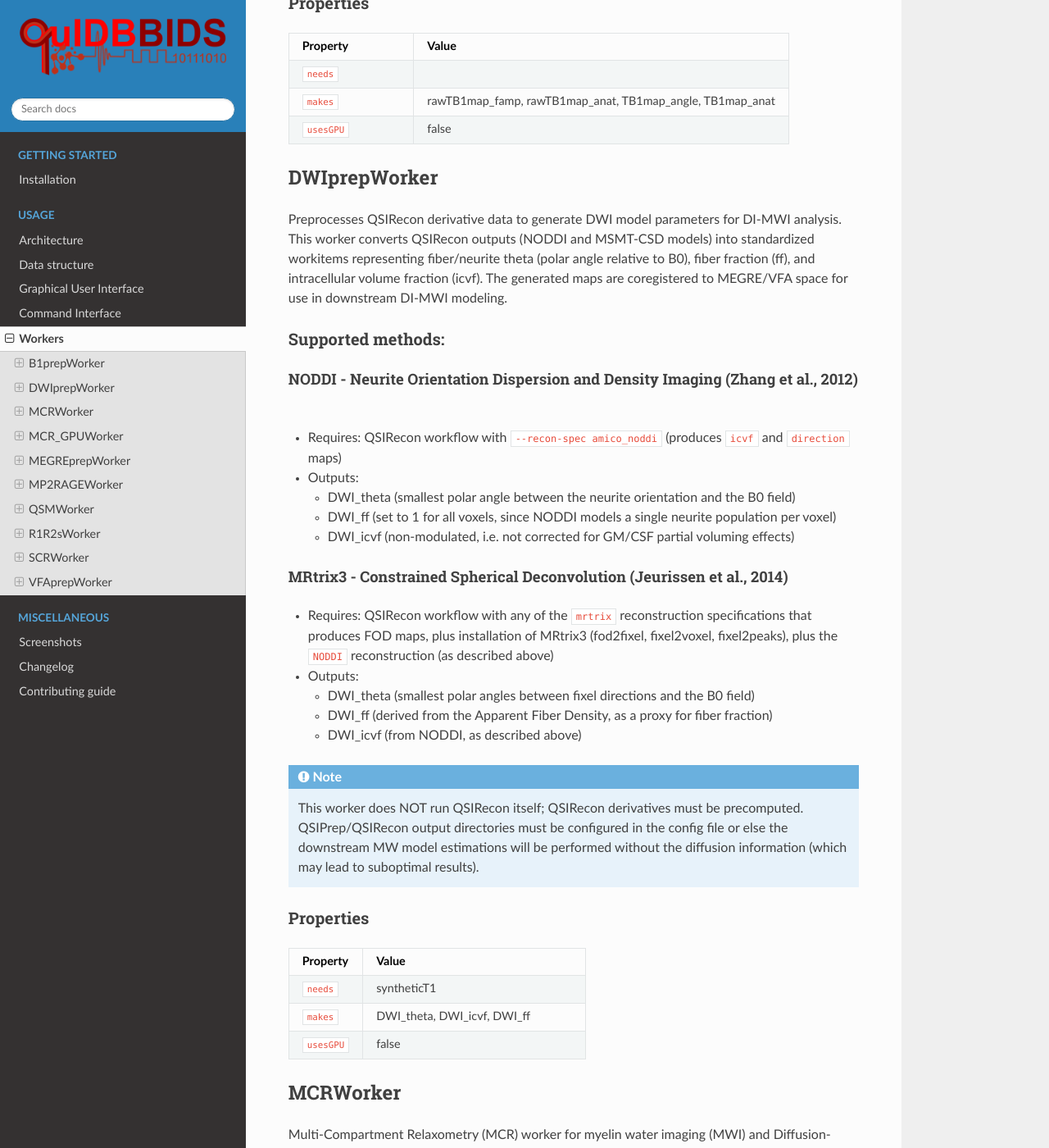
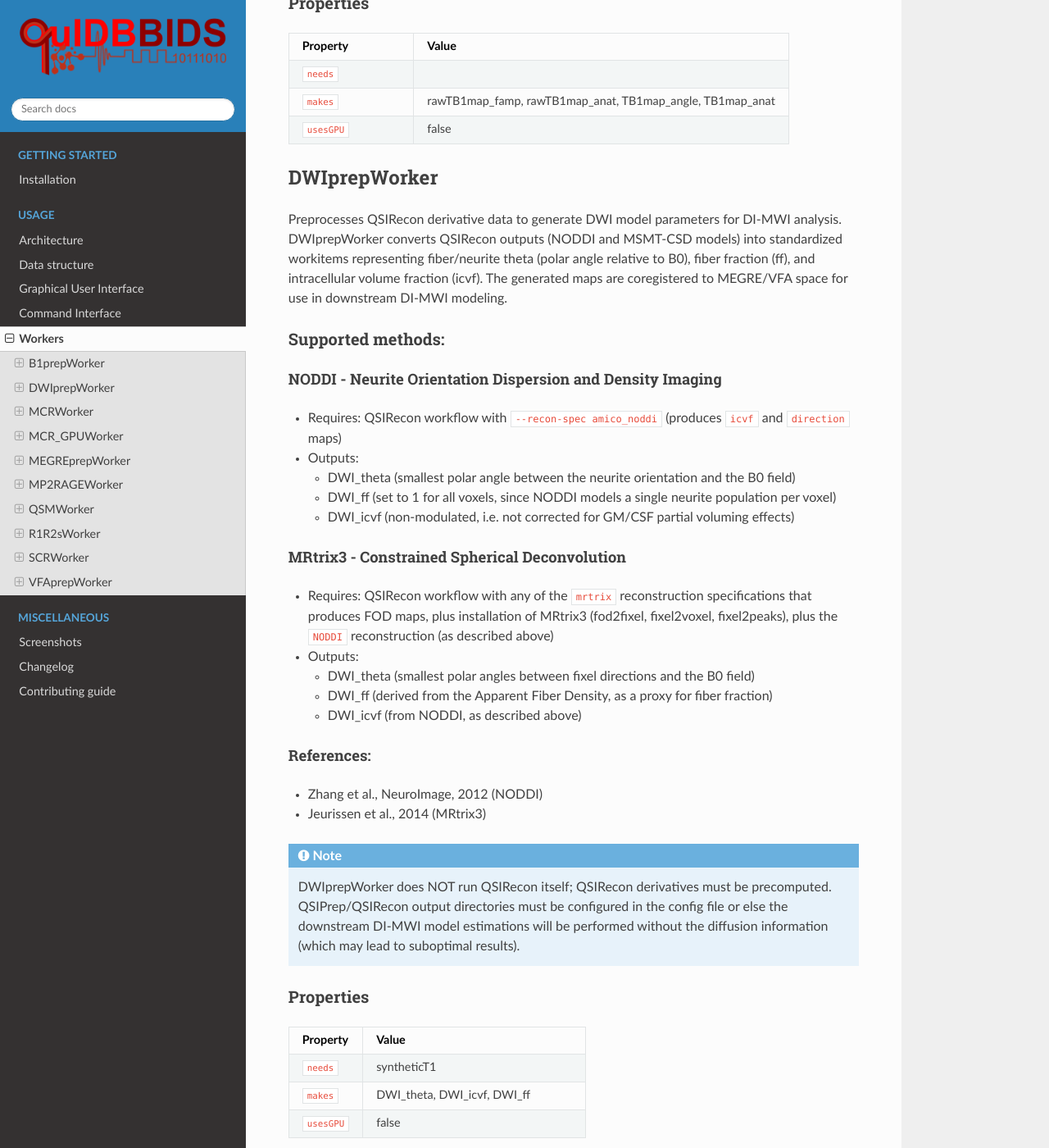
Before and after one commit to Donders-Institute/quidbbids, a Sphinx documentation site: the page built from docs/workers.rst, in a window 1280 px wide and 1400 px high, scrolled down 466 px. Shown: the whole window at 82% size. Built offline with Sphinx 7.4.7 and the Read the Docs theme 3.1.0, drawn with Linux system fonts in a browser that asks for light colours; pages that are not in the unit, such as notebooks, are missing from menus.

Commit message:
Improved the worker descriptions

```diff
--- a/docs/workers.rst
+++ b/docs/workers.rst
@@ -32,15 +32,15 @@ DWIprepWorker
 ~~~~~~~~~~~~~
 
 Preprocesses QSIRecon derivative data to generate DWI model parameters for DI-MWI analysis.
-This worker converts QSIRecon outputs (NODDI and MSMT-CSD models) into standardized workitems representing
+DWIprepWorker converts QSIRecon outputs (NODDI and MSMT-CSD models) into standardized workitems representing
 fiber/neurite theta (polar angle relative to B0), fiber fraction (ff), and intracellular volume fraction (icvf).
 The generated maps are coregistered to MEGRE/VFA space for use in downstream DI-MWI modeling.
 
 Supported methods:
 ------------------
 
-NODDI - Neurite Orientation Dispersion and Density Imaging (Zhang et al., 2012)
-^^^^^^^^^^^^^^^^^^^^^^^^^^^^^^^^^^^^^^^^^^^^^^^^^^^^^^^^^^^^^^^^^^^^^^^^^^^^^^^
+NODDI - Neurite Orientation Dispersion and Density Imaging
+^^^^^^^^^^^^^^^^^^^^^^^^^^^^^^^^^^^^^^^^^^^^^^^^^^^^^^^^^^
 
 - Requires: QSIRecon workflow with ``--recon-spec amico_noddi`` (produces ``icvf`` and ``direction`` maps)
 - Outputs:
@@ -61,10 +61,16 @@ MRtrix3 - Constrained Spherical Deconvolution (Jeurissen et al., 2014)
   - DWI_ff (derived from the Apparent Fiber Density, as a proxy for fiber fraction)
   - DWI_icvf (from NODDI, as described above)
 
+References:
+^^^^^^^^^^^
+
+- Zhang et al., NeuroImage, 2012 (NODDI)
+- Jeurissen et al., 2014 (MRtrix3)
+
 .. note::
 
-   This worker does NOT run QSIRecon itself; QSIRecon derivatives must be precomputed.
-   QSIPrep/QSIRecon output directories must be configured in the config file or else the downstream MW model estimations
+   DWIprepWorker does NOT run QSIRecon itself; QSIRecon derivatives must be precomputed.
+   QSIPrep/QSIRecon output directories must be configured in the config file or else the downstream DI-MWI model estimations
    will be performed without the diffusion information (which may lead to suboptimal results).
 
 Properties
@@ -147,7 +153,7 @@ GPU implementation is provided by the Gacelle toolbox:
 https://gacelle.readthedocs.io/en/latest/supported_models/MCRMWI.html
 
 Reference:
------------
+----------
 Gacelle et al., Imaging Neuroscience 2026 (under review), https://arxiv.org/abs/2511.22094
 
 .. note::
@@ -182,7 +188,7 @@ subsequent Quantitative Susceptibility Mapping (QSM) and relaxometry analysis. M
 with multiple echo times that allows for both magnitude and phase contrast optimization.
 
 Processing Steps:
-------------------
+-----------------
 
 1. Brain Mask Generation:
    Creates a brain mask for each MEGRE acquisition using the echo-1 magnitude image as input to
@@ -228,7 +234,7 @@ MP2RAGE is a 3D T1-weighted imaging sequence that acquires two contrast-weighted
 at different inversion times, along with a UNIT1 image, enabling robust T1 quantification.
 
 Methods:
----------
+--------
 
 This implementation uses a dictionary matching approach that offers significantly improved performance
 for long T1 values compared to the original implementation. The method is described in:
@@ -275,7 +281,7 @@ The SEPIA toolbox (Susceptibility and Phase Imaging Application) provides a comp
 for QSM reconstruction, including phase unwrapping, background field removal, and susceptibility inversion.
 
 Processing Steps:
-------------------
+-----------------
 
 1. Phase Unwrapping: Resolves phase wraps in the multi-echo phase data
 2. Background Field Removal: Separates local tissue phase from background field contributions
@@ -323,7 +329,7 @@ Gacelle, K. S. Chan et al., Imaging Neuroscience 2026
 Documentation: https://gacelle.readthedocs.io/en/latest/supported_models/JointR1R2star.html
 
 Methods:
----------
+--------
 
 - Loads coregistered multi-echo GRE magnitude data, B1 transmit field maps, and brain masks
 - Performs joint estimation of R1 and R2* using gpuJointR1R2starMapping
@@ -362,7 +368,7 @@ assumes a single tissue compartment, suitable for applications where multi-compa
 is not required or when computational efficiency is prioritized.
 
 Methods:
----------
+--------
 
 1. R2* and Chi Map Averaging:
    Computes weighted means of R2* and susceptibility (Chi) maps across different flip angles.
@@ -405,7 +411,7 @@ downstream QSM, SCR, and MCR workflows. VFA/MPM are multi-echo GRE sequences acq
 flip angles that enable quantitative parameter mapping and improve SNR through signal averaging.
 
 Processing Steps:
-------------------
+-----------------
 
 0. Denoising (Optional):
    Applies MPPCA or tMPPCA denoising to raw input data before further processing.
```
Also changed, not shown: other parts of docs/workers.rst (+2 -2 lines), 8 other files.
